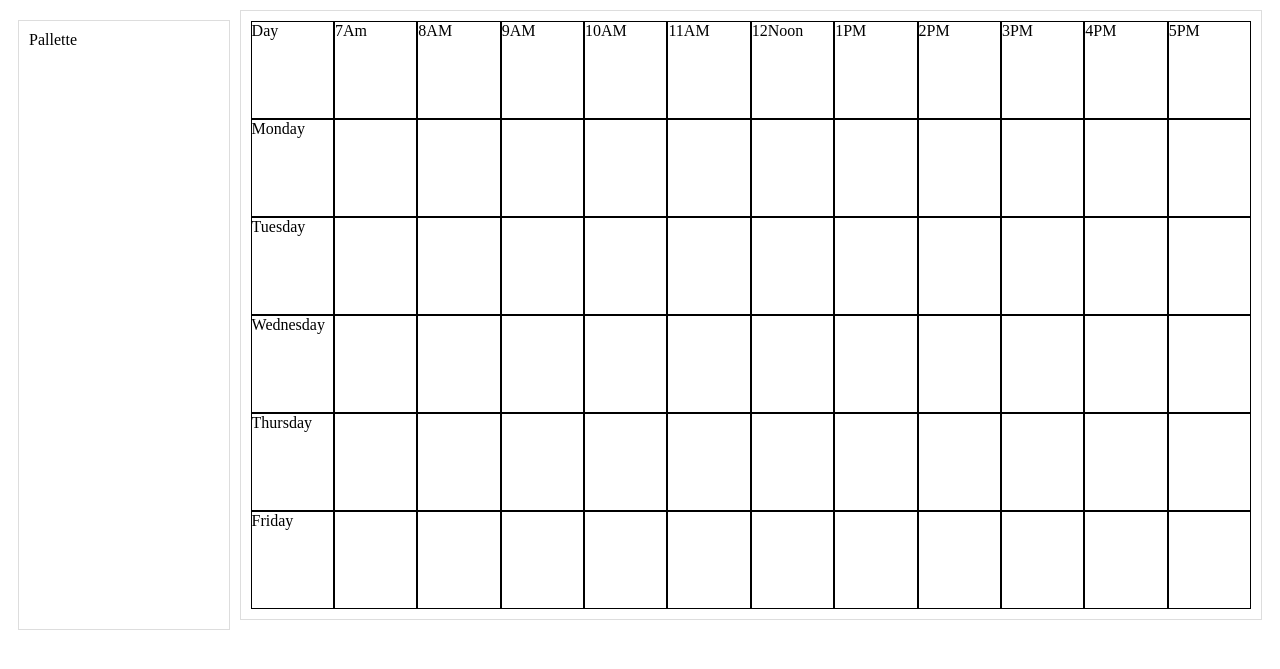
After one commit to csawe/MTB, a Django app: template TimeTable/Schedule/templates/createschedule.html in a window 1280 px wide. The commit adds this page. Shown: the top 669 px of the page. Run offline with Django 3.2, Linux system fonts and the light colour scheme; the template is opened without the code that fills it, so the values that code supplies are empty.

Commit message:
Allowed drag and drop of semester units from pallete to canvas. Left: Assign room, (drag to fit end time or form for end time)

```diff
--- /dev/null
+++ b/TimeTable/Schedule/templates/createschedule.html
@@ -0,0 +1,176 @@
+{% extends "base.html" %}
+
+{% block title %}Schedule Page{% endblock title %}
+
+{% block body %}
+    <style>
+        .palette {
+            float: left;
+            width: 15%;
+            height: 75%;
+            border: 1px solid #ddd;
+            padding: 10px;
+            margin: 10px;
+            overflow: auto;
+        }
+        .canvas {
+            display: grid;
+            margin: 10px;
+            max-height: 75%;
+            overflow-y: auto;
+            height: 75%;
+            border: 1px solid #ddd;
+            padding: 10px;
+            margin: 10px;
+            grid-template-columns: repeat(12, 1fr);
+            grid-template-rows: repeat(6, 1fr);
+            gap: 0px;
+        }
+        .canvas-title {
+            width: 100%;
+            height: 100%;
+            border: 1px solid #000; /* Border styling */
+            box-sizing: border-box;
+        }
+        .canvas-cell {
+            width: 100%;
+            height: 100%;
+            border: 1px solid #000; /* Border styling */
+            box-sizing: border-box;
+        }
+        .draggable-unit {
+            width: 200px;
+            height: 20px;
+            margin: 5px;
+            padding: 5px;
+            border: 1px solid black;
+            cursor: move;
+            position: relative;
+            display: flex;
+            justify-content: space-between;
+        }
+    </style>
+    <script>
+        var draggedSemesterUnitId;
+        var addedToCanvas = new Set()
+        function drag(ev) {
+            ev.dataTransfer.setData("text", ev.target.id);
+            draggedSemesterUnitId = event.target.id;
+            event.dataTransfer.setData("text", draggedSemesterUnitId);
+        }
+        function allowDrop(ev) {
+            ev.preventDefault();
+        }
+        function drop(ev) {
+            ev.preventDefault();
+            var data = ev.dataTransfer.getData("text");
+            var draggedElement = document.getElementById(data);
+            if (!addedToCanvas.has(data) && ev.target.getAttribute('free')=='true') {
+                var clonedElement = draggedElement.cloneNode(true);
+                clonedElement.setAttribute('data-semester-unit-id', data);
+                ev.target.appendChild(clonedElement);
+                addedToCanvas.add(data);
+                console.log("Dragged: ", draggedElement);
+                var target = ev.target;
+                target.setAttribute("free", "false")
+                var deleteButton = document.createElement("span");
+                deleteButton.className = "delete-button";
+                deleteButton.innerHTML = "🗑️";;
+                deleteButton.onclick = function () {
+                    target.removeChild(clonedElement);     // Remove the element from the canvas and update the set
+                    addedToCanvas.delete(data);
+                    target.setAttribute("free", "true")
+                };
+                clonedElement.appendChild(deleteButton);
+            }
+        }
+    </script>
+    <!-- Palette -->
+    <div class="palette">
+        Pallette
+        {% for semester_unit in semester_units %}
+            <div class="draggable-unit" draggable="true" ondragstart="drag(event)" id={{semester_unit.id}}>{{ semester_unit }}</div>
+        {% endfor %}
+    </div>
+    <!-- Canvas -->
+    <div class="canvas">
+        <div class="canvas-title">Day</div>
+        <div class="canvas-title">7Am</div>
+        <div class="canvas-title">8AM</div>
+        <div class="canvas-title">9AM</div>
+        <div class="canvas-title">10AM</div>
+        <div class="canvas-title">11AM</div>
+        <div class="canvas-title">12Noon</div>
+        <div class="canvas-title">1PM</div>
+        <div class="canvas-title">2PM</div>
+        <div class="canvas-title">3PM</div>
+        <div class="canvas-title">4PM</div>
+        <div class="canvas-title">5PM</div>
+        {% comment %} Day break {% endcomment %}
+        <div class="canvas-title">Monday</div>
+        <div class="canvas-cell" ondrop="drop(event)" ondragover="allowDrop(event)" free="true"></div>
+        <div class="canvas-cell" ondrop="drop(event)" ondragover="allowDrop(event)" free="true"></div>
+        <div class="canvas-cell" ondrop="drop(event)" ondragover="allowDrop(event)" free="true"></div>
+        <div class="canvas-cell" ondrop="drop(event)" ondragover="allowDrop(event)" free="true"></div>
+        <div class="canvas-cell" ondrop="drop(event)" ondragover="allowDrop(event)" free="true"></div>
+        <div class="canvas-cell" ondrop="drop(event)" ondragover="allowDrop(event)" free="true"></div>
+        <div class="canvas-cell" ondrop="drop(event)" ondragover="allowDrop(event)" free="true"></div>
+        <div class="canvas-cell" ondrop="drop(event)" ondragover="allowDrop(event)" free="true"></div>
+        <div class="canvas-cell" ondrop="drop(event)" ondragover="allowDrop(event)" free="true"></div>
+        <div class="canvas-cell" ondrop="drop(event)" ondragover="allowDrop(event)" free="true"></div>
+        <div class="canvas-cell" ondrop="drop(event)" ondragover="allowDrop(event)" free="true"></div>
+        {% comment %} Day break {% endcomment %}
+        <div class="canvas-title">Tuesday</div>
+        <div class="canvas-cell" ondrop="drop(event)" ondragover="allowDrop(event)" free="true"></div>
+        <div class="canvas-cell" ondrop="drop(event)" ondragover="allowDrop(event)" free="true"></div>
+        <div class="canvas-cell" ondrop="drop(event)" ondragover="allowDrop(event)" free="true"></div>
+        <div class="canvas-cell" ondrop="drop(event)" ondragover="allowDrop(event)" free="true"></div>
+        <div class="canvas-cell" ondrop="drop(event)" ondragover="allowDrop(event)" free="true"></div>
+        <div class="canvas-cell" ondrop="drop(event)" ondragover="allowDrop(event)" free="true"></div>
+        <div class="canvas-cell" ondrop="drop(event)" ondragover="allowDrop(event)" free="true"></div>
+        <div class="canvas-cell" ondrop="drop(event)" ondragover="allowDrop(event)" free="true"></div>
+        <div class="canvas-cell" ondrop="drop(event)" ondragover="allowDrop(event)" free="true"></div>
+        <div class="canvas-cell" ondrop="drop(event)" ondragover="allowDrop(event)" free="true"></div>
+        <div class="canvas-cell" ondrop="drop(event)" ondragover="allowDrop(event)" free="true"></div>
+        {% comment %} Day break {% endcomment %}
+        <div class="canvas-title">Wednesday</div>
+        <div class="canvas-cell" ondrop="drop(event)" ondragover="allowDrop(event)" free="true"></div>
+        <div class="canvas-cell" ondrop="drop(event)" ondragover="allowDrop(event)" free="true"></div>
+        <div class="canvas-cell" ondrop="drop(event)" ondragover="allowDrop(event)" free="true"></div>
+        <div class="canvas-cell" ondrop="drop(event)" ondragover="allowDrop(event)" free="true"></div>
+        <div class="canvas-cell" ondrop="drop(event)" ondragover="allowDrop(event)" free="true"></div>
+        <div class="canvas-cell" ondrop="drop(event)" ondragover="allowDrop(event)" free="true"></div>
+        <div class="canvas-cell" ondrop="drop(event)" ondragover="allowDrop(event)" free="true"></div>
+        <div class="canvas-cell" ondrop="drop(event)" ondragover="allowDrop(event)" free="true"></div>
+        <div class="canvas-cell" ondrop="drop(event)" ondragover="allowDrop(event)" free="true"></div>
+        <div class="canvas-cell" ondrop="drop(event)" ondragover="allowDrop(event)" free="true"></div>
+        <div class="canvas-cell" ondrop="drop(event)" ondragover="allowDrop(event)" free="true"></div>
+        {% comment %} Day break {% endcomment %}
+        <div class="canvas-title">Thursday</div>
+        <div class="canvas-cell" ondrop="drop(event)" ondragover="allowDrop(event)" free="true"></div>
+        <div class="canvas-cell" ondrop="drop(event)" ondragover="allowDrop(event)" free="true"></div>
+        <div class="canvas-cell" ondrop="drop(event)" ondragover="allowDrop(event)" free="true"></div>
+        <div class="canvas-cell" ondrop="drop(event)" ondragover="allowDrop(event)" free="true"></div>
+        <div class="canvas-cell" ondrop="drop(event)" ondragover="allowDrop(event)" free="true"></div>
+        <div class="canvas-cell" ondrop="drop(event)" ondragover="allowDrop(event)" free="true"></div>
+        <div class="canvas-cell" ondrop="drop(event)" ondragover="allowDrop(event)" free="true"></div>
+        <div class="canvas-cell" ondrop="drop(event)" ondragover="allowDrop(event)" free="true"></div>
+        <div class="canvas-cell" ondrop="drop(event)" ondragover="allowDrop(event)" free="true"></div>
+        <div class="canvas-cell" ondrop="drop(event)" ondragover="allowDrop(event)" free="true"></div>
+        <div class="canvas-cell" ondrop="drop(event)" ondragover="allowDrop(event)" free="true"></div>
+        {% comment %} Day break {% endcomment %}
+        <div class="canvas-title">Friday</div>
+        <div class="canvas-cell" ondrop="drop(event)" ondragover="allowDrop(event)" free="true"></div>
+        <div class="canvas-cell" ondrop="drop(event)" ondragover="allowDrop(event)" free="true"></div>
+        <div class="canvas-cell" ondrop="drop(event)" ondragover="allowDrop(event)" free="true"></div>
+        <div class="canvas-cell" ondrop="drop(event)" ondragover="allowDrop(event)" free="true"></div>
+        <div class="canvas-cell" ondrop="drop(event)" ondragover="allowDrop(event)" free="true"></div>
+        <div class="canvas-cell" ondrop="drop(event)" ondragover="allowDrop(event)" free="true"></div>
+        <div class="canvas-cell" ondrop="drop(event)" ondragover="allowDrop(event)" free="true"></div>
+        <div class="canvas-cell" ondrop="drop(event)" ondragover="allowDrop(event)" free="true"></div>
+        <div class="canvas-cell" ondrop="drop(event)" ondragover="allowDrop(event)" free="true"></div>
+        <div class="canvas-cell" ondrop="drop(event)" ondragover="allowDrop(event)" free="true"></div>
+        <div class="canvas-cell" ondrop="drop(event)" ondragover="allowDrop(event)" free="true"></div>
+    </div>
+
+{% endblock body %}
--- a/TimeTable/Unit/templates/addSemesterUnit.html
+++ b/TimeTable/Unit/templates/addSemesterUnit.html
@@ -228,7 +228,7 @@
     <h2>Drag and Drop</h2>
     <p>Drag units from the palette to the canvas.</p>
     <!-- Palette -->
-    <div id="palette" ondrop="drop(event)" ondragover="allowDrop(event)">
+    <div id="palette" ondrop="drop(event)">
         {% for unit in units %}
             <div class="draggable-unit" draggable="true" ondragstart="drag(event)" id="{{ unit.id }}" data-department-id="{{ unit.Department.id }}">{{ unit.name }}</div>
         {% endfor %}
--- a/TimeTable/templates/navbar.html
+++ b/TimeTable/templates/navbar.html
@@ -7,5 +7,10 @@
             <a href="{% url 'Room:AssignRoom-View' %}">Room</a>
             <a href="{% url 'Schedule:Schedule-View' %}">Schedule</a>
         {% endif %}
+        {% if user.is_superuser %}
+           <a href="../../../admin">Tables</a>
+        {% endif %}
+
+
     {% endif %}
 </div>
```
Also changed, not shown: TimeTable/Schedule/templates/schedule.html (+2 -119 lines), TimeTable/Schedule/views.py (+18 -8 lines), 2 other files.
